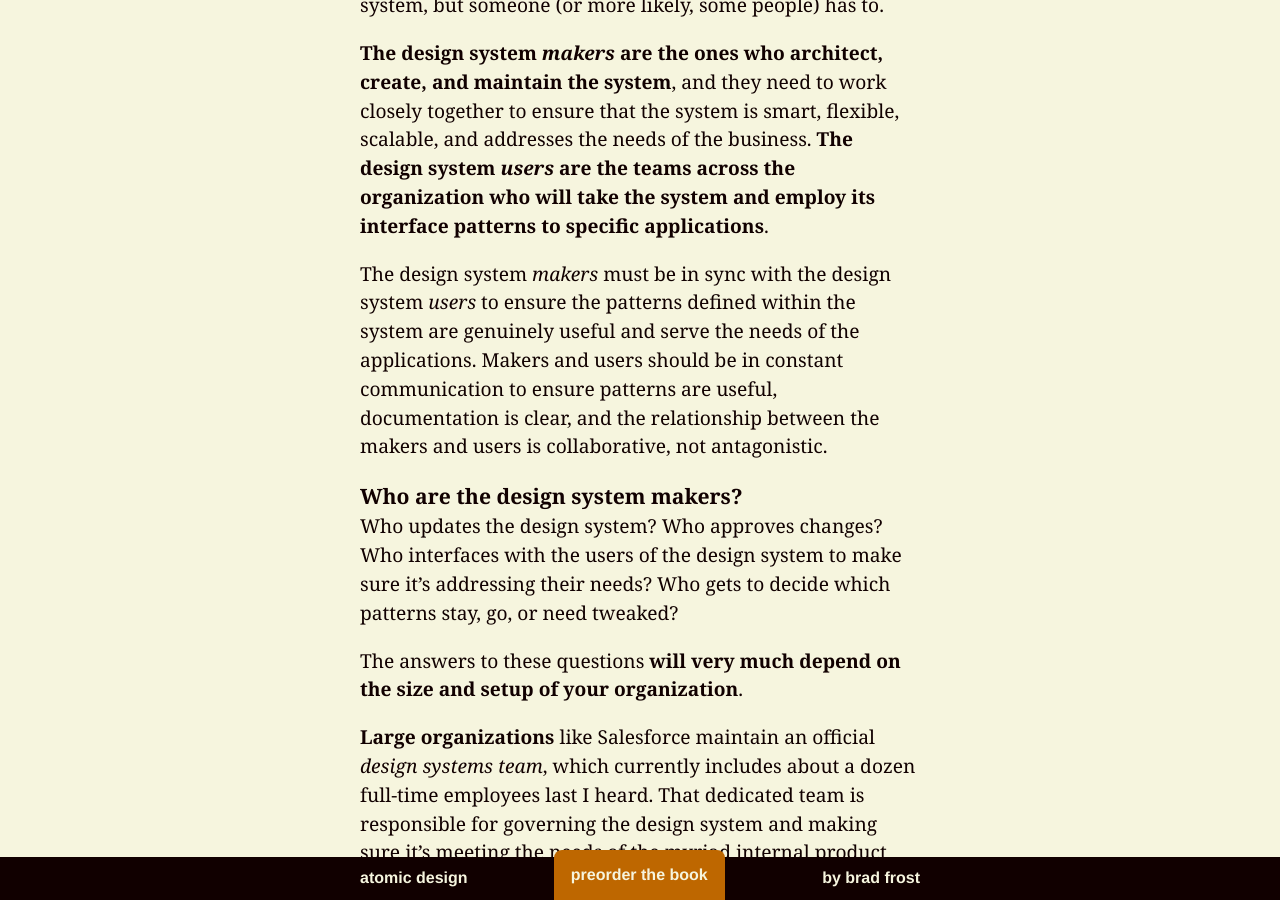
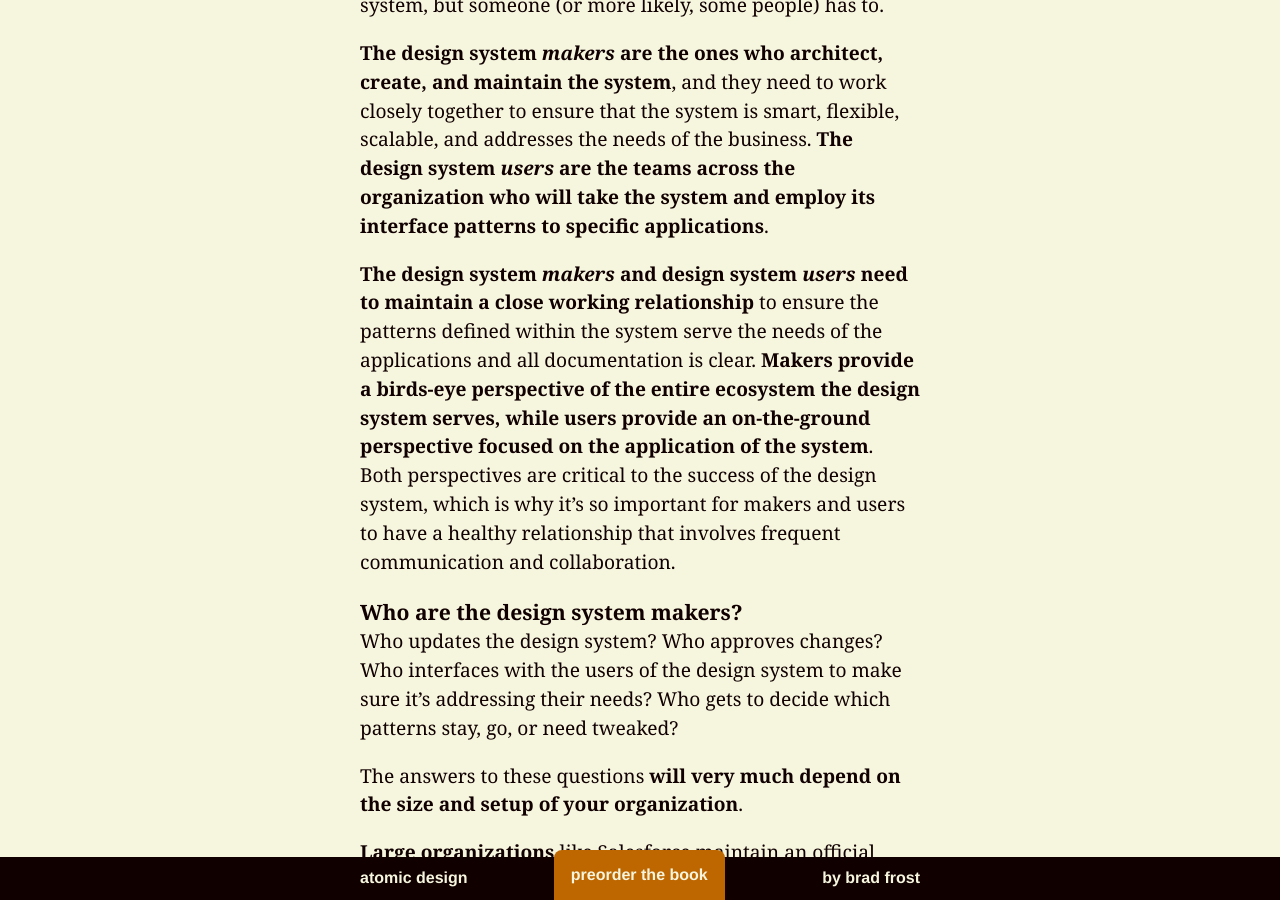
Before and after one commit to bradfrost/atomic-design, a Jekyll site: the page built from chapter-5.md, in a window 1280 px wide and 900 px high, scrolled down 10271 px. Built offline with Jekyll 4.4.1, drawn with Linux system fonts in a browser that asks for light colours; some of the changed text lies outside the part shown.

Commit message:
Chapter 5 draft
Design system makers and users

```diff
--- a/chapter-5.md
+++ b/chapter-5.md
@@ -107,7 +107,7 @@ They're likely right. It would be ideal if the entire organization adopted more
 
 **The design system <em>makers</em> are the ones who architect, create, and maintain the system**, and they need to work closely together to ensure that the system is smart, flexible, scalable, and addresses the needs of the business. **The design system <em>users</em> are the teams across the organization who will take the system and employ its interface patterns to specific applications**.
 
-The design system *makers* must be in sync with the design system *users* to ensure the patterns defined within the system are genuinely useful and serve the needs of the applications. Makers and users should be in constant communication to ensure patterns are useful, documentation is clear, and the relationship between the makers and users is collaborative, not antagonistic.
+**The design system <em>makers</em> and design system <em>users</em> need to maintain a close working relationship** to ensure the patterns defined within the system serve the needs of the applications and all documentation is clear. **Makers provide a birds-eye perspective of the entire ecosystem the design system serves, while users provide an on-the-ground perspective focused on the application of the system**. Both perspectives are critical to the success of the design system, which is why it's so important for makers and users to have a healthy relationship that involves frequent communication and collaboration.
 
 #### Who are the design system makers?
 Who updates the design system? Who approves changes? Who interfaces with the users of the design system to make sure it's addressing their needs? Who gets to decide which patterns stay, go, or need tweaked?
@@ -116,23 +116,31 @@ The answers to these questions **will very much depend on the size and setup of
 
 **Large organizations** like Salesforce maintain an official *design systems team*, which currently includes about a dozen full-time employees last I heard. That dedicated team is responsible for governing the design system and making sure it's meeting the needs of the myriad internal product teams, as well as external developers that build things on the company's platform. When a design system is serving literally thousands of  users, it's a smart idea to dedicate at least a few full-time employees to maintain the system.
 
+{% include figure.html src="../images/content/workflow-system-first.png" caption="" %}
+
 **Smaller organizations** most likely don't have the luxury of building an entire team to service a design system. Team members in smaller organizations have to wear many (hopefully stylish!) hats out of necessity, so governing the design system will likely become another responsibility. This may sound like an added burden ("oh great, yet another thing I'm responsible for that doesn't involve a pay raise!"), but this particular hat should be a joy to wear as it improves the efficiency and quality of all other work. Hooray for design systems!
 
 Typically, design system makers at smaller organizations will be senior-level staff who have the experience and authority necessary to make thoughtful decisions and also enforce the design system.
+
+{% include figure.html src="../images/content/workflow-system-first.png" caption="" %}
 
 And then there are **external agencies, contractors, and consultants**. What is the role of an external party when it comes to long-term maintenance of a client's design system? On one hand, external parties are at a bit of a disadvantage since they don't actually work for the client's organization. A successful design system needs to become a part of an organization's DNA, and since external parties exist outside the company's walls, their influence is intrinsically limited.
 
 But on the other hand, **external parties can often provide a sense of perspective** that's hard to see while working inside a company. This is where outsiders can really shine. In my work as a consultant, I work with organizations to establish long-term design system maintenance strategies and help get the right people and processes in place. While the long-term success of the system will ultimately be up to the organization themselves, external parties can teach them to fish and provide important strategic guidance, feedback, and perspective.
 
-### Design system team makeup and organization
-Who are the players involved in maintaining the design system? What's their relationship with the rest of the organization?
+{% include figure.html src="../images/content/workflow-system-first.png" caption="" %}
+
+### Design system team makeup
+ Who are those people? Who are the players involved in maintaining the design system? What's their relationship with the rest of the organization?
 
 **A cross-disciplinary team should be established responsible for managing, maintaining, and extending the system**. UX designers, visual designers, content strategists, frontend developers, backend developers, product managers, project managers, and other stakeholders all have unique perspectives that can undoubtedly shape the design system. Gaining these perspectives doesn't necessarily mean these disciplines. Often will include UX designer, visual designer, and frontend developer, and someone to manage it all.
 
-**At least someone must be able to provide a birds-eye view of the entire ecosystem the design system serves**.
+Those that are actively doing the work, and those that are
 
 ### Managing change
-What's the plan of attack for managing this thing in the long-run? What if something changes? Creating a clear governance plan will be essential.
+What's the plan of attack for managing this thing in the long-run? What if something changes? Creating a clear governance plan is essential to make sure your design system will stand the test of time.
+
+
 
 ## Make It Maintainable
 A pattern library that isn't in step with the real applications it serves is a surefire way of making a design system that dies on the vine. The design system needs to become an an integral part of the teams' workflow, so the pattern library needs to closely match the technology (or technologies) that use the design system. Making updates to the design system and having those changes reflected in the pattern library should be as frictionless as possible. There are many ways to accomplish this, and
```
Also changed, not shown: 2 other files.
